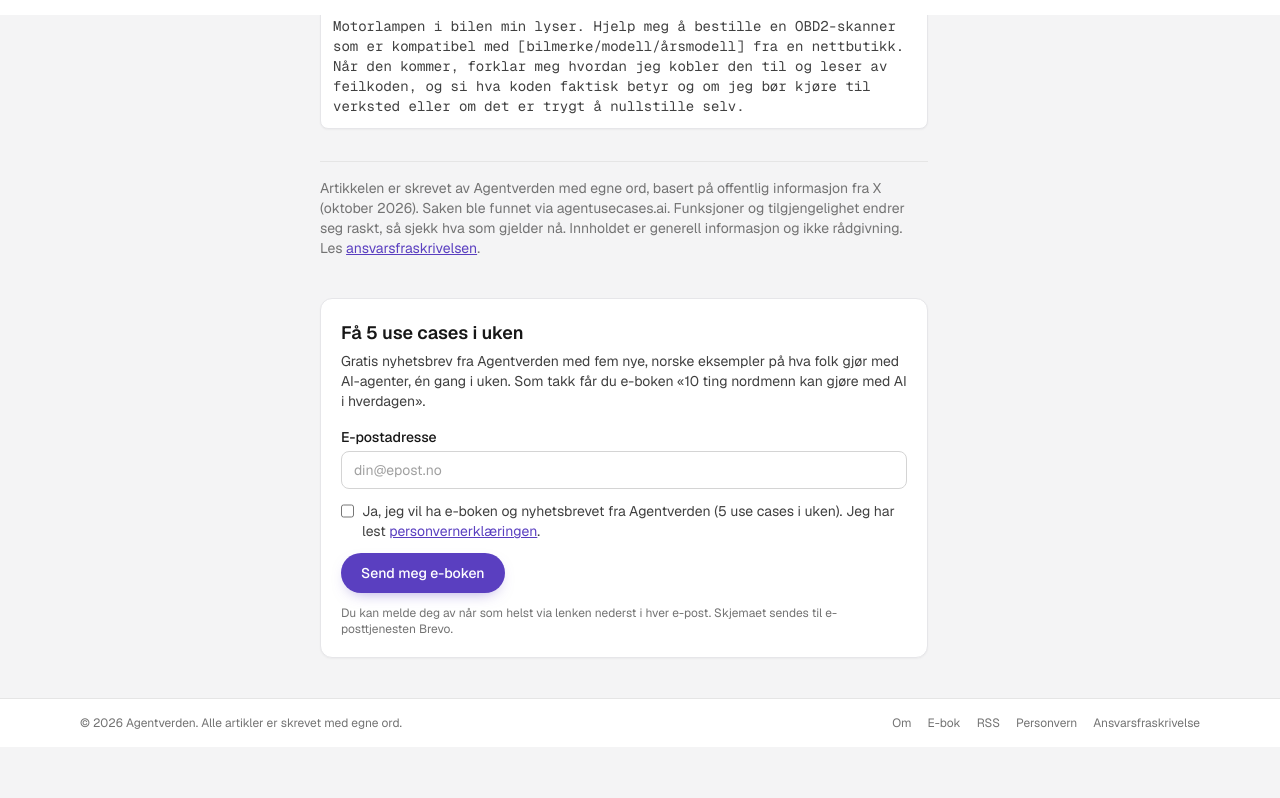
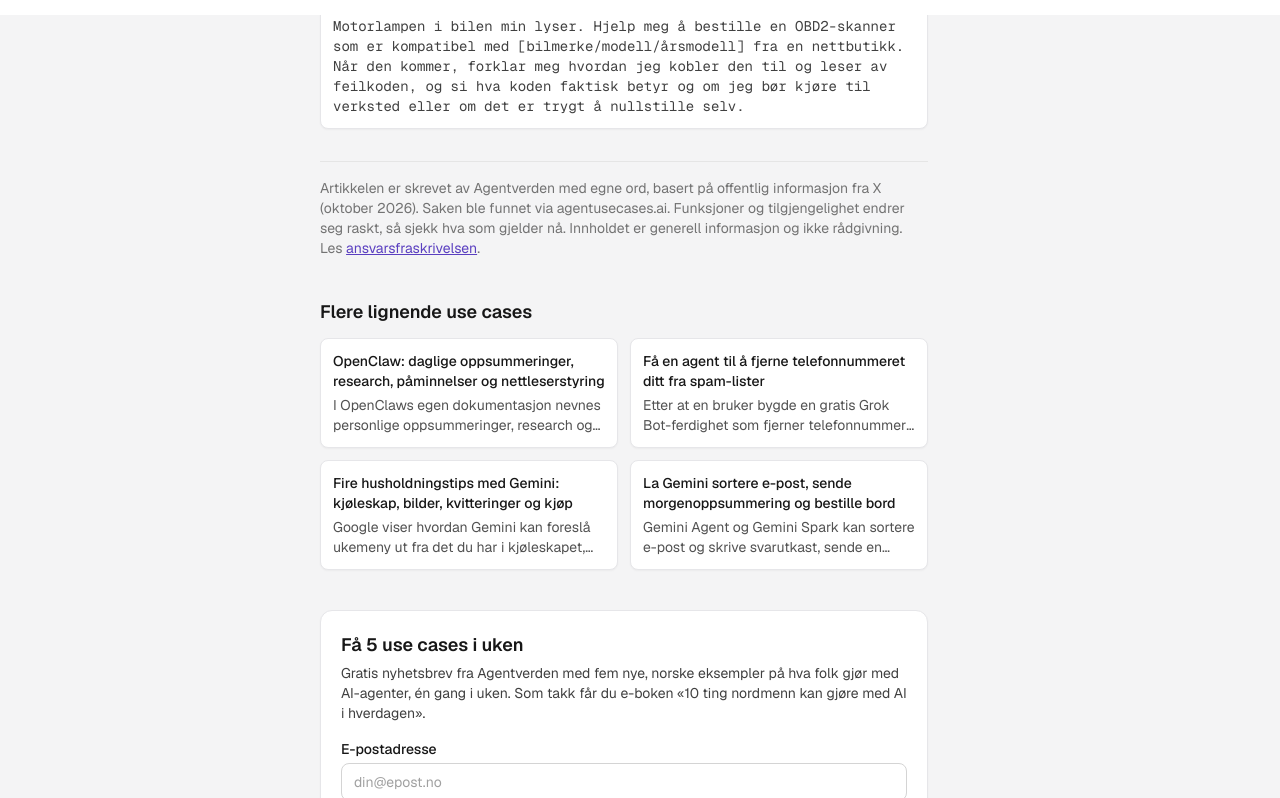
Before and after one commit to Lise-KI/agentverden, a Next.js app: page /bruk/sjekk-motorlampe-obd2 in a window 1280 px wide. Shown: the part 785-1583 px from the top of the page. Built offline with nearby package versions, Linux system fonts and the light colour scheme.

Commit message:
SEO: legg til interne lenker mellom relaterte use cases på artikkelsider

```diff
--- a/src/app/bruk/[slug]/page.tsx
+++ b/src/app/bruk/[slug]/page.tsx
@@ -54,6 +54,21 @@
   const itemAgents = item.agents
     .map((a) => agents.find((x) => x.slug === a))
     .filter((a): a is (typeof agents)[number] => Boolean(a));
+
+  // Relaterte use cases: samme kategori eller delt agent, kun sider som
+  // faktisk eksisterer (hasPage), aldri saken selv. Gir interne lenker som
+  // hjelper Google å finne/crawle flere sider, og holder leseren på siden.
+  const related = useCases
+    .filter((u) => u.id !== item.id && hasPage(u))
+    .map((u) => {
+      const sameCategory = u.category === item.category;
+      const sharedAgents = u.agents.filter((a) => item.agents.includes(a)).length;
+      return { u, score: (sameCategory ? 2 : 0) + sharedAgents };
+    })
+    .filter((x) => x.score > 0)
+    .sort((a, b) => b.score - a.score)
+    .slice(0, 4)
+    .map((x) => x.u);
 
   const jsonLd = {
     "@context": "https://schema.org",
@@ -156,6 +171,34 @@
           </p>
         </article>
 
+        {related.length > 0 && (
+          <section aria-labelledby="related-heading" className="mt-10">
+            <h2
+              id="related-heading"
+              className="text-lg font-semibold mb-3 text-neutral-900"
+            >
+              Flere lignende use cases
+            </h2>
+            <ul className="grid gap-3 sm:grid-cols-2">
+              {related.map((r) => (
+                <li key={r.id}>
+                  <Link
+                    href={`/bruk/${r.id}/`}
+                    className="glass block rounded-lg p-3 text-sm hover:text-brand"
+                  >
+                    <span className="font-medium text-neutral-900 block mb-1">
+                      {r.title}
+                    </span>
+                    <span className="text-neutral-600 line-clamp-2">
+                      {r.description}
+                    </span>
+                  </Link>
+                </li>
+              ))}
+            </ul>
+          </section>
+        )}
+
         <NewsletterSignup />
       </main>
     </div>
```
